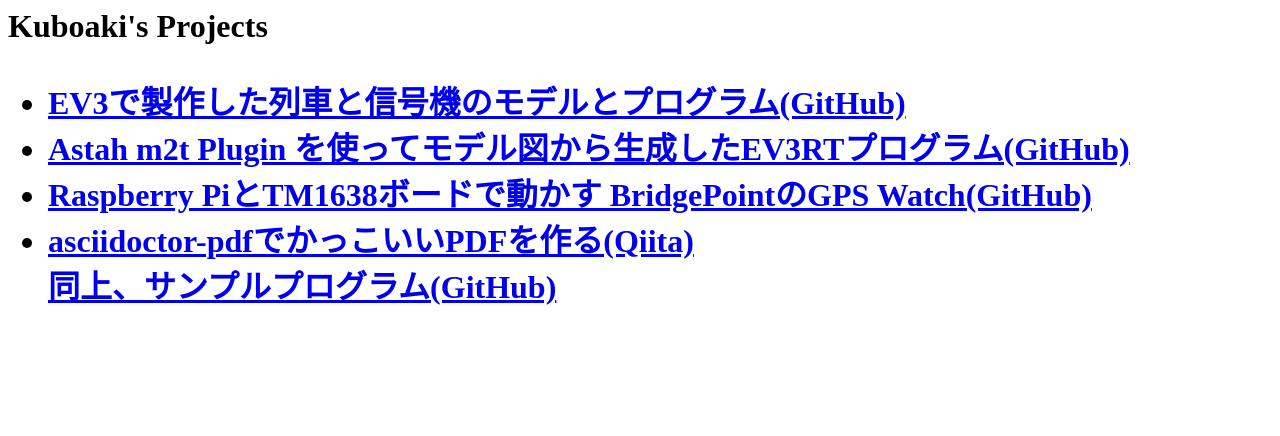
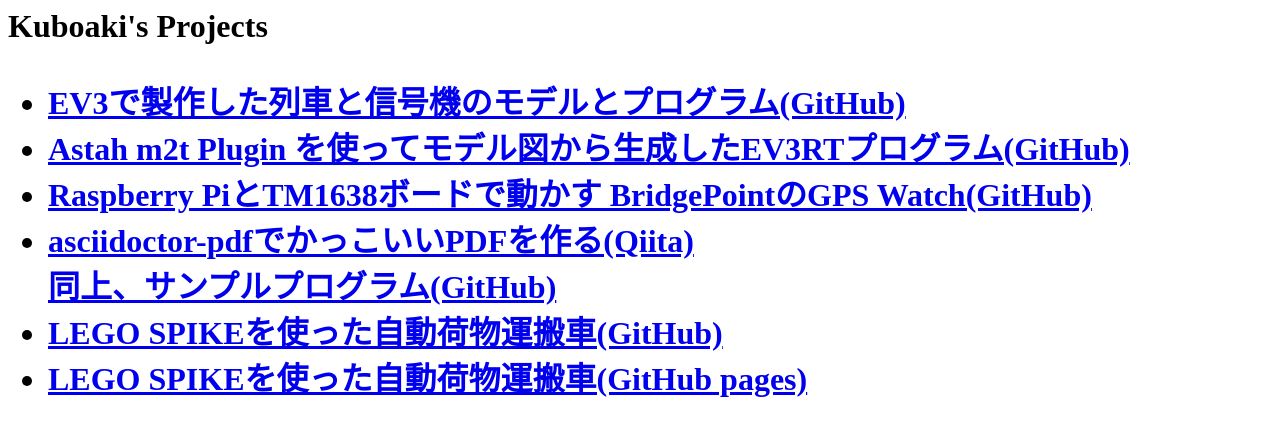
Before and after one commit to kuboaki/kuboaki..github.io, a plain HTML site: page index.html in a window 1280 px wide. Drawn offline with Linux system fonts and the light colour scheme.

Commit message:
Update index.html

```diff
--- a/index.html
+++ b/index.html
@@ -7,6 +7,8 @@
       <li><a href="https://github.com/kuboaki/GPS_Watch">Raspberry PiとTM1638ボードで動かす BridgePointのGPS Watch(GitHub)</a></li>
       <li><a href="https://qiita.com/kuboaki/items/67774c5ebd41467b83e2">asciidoctor-pdfでかっこいいPDFを作る(Qiita)</a><br>
       <a href="https://github.com/kuboaki/beauty-pdf-using-asciidoctor-pdf">同上、サンプルプログラム(GitHub)</a></li>
+      <li><a href="https://github.com/kuboaki/spike_transporter/">LEGO SPIKEを使った自動荷物運搬車(GitHub)</a></li>
+      <li><a href="spike_transporter/">LEGO SPIKEを使った自動荷物運搬車(GitHub pages)</a></li>
     </ul>
   </body>
   </html>
```
